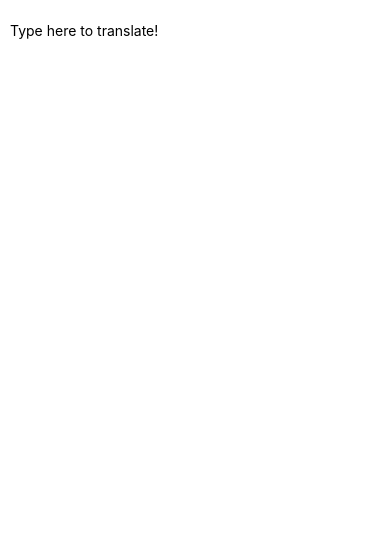
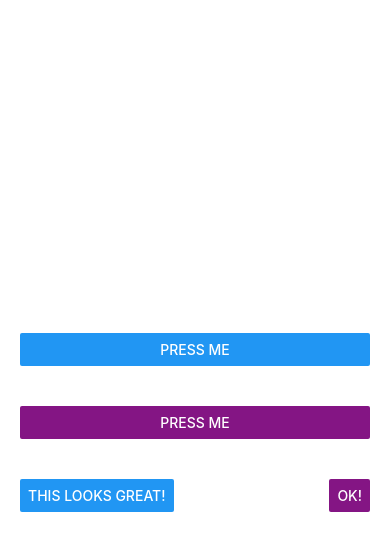
Before and after one commit to lucaaas/testar_coisas_novas, a React Native app in the folder AwesomeProject/: screen / in a window 390 px wide. Shown: the top 550 px of the page. Built offline with nearby package versions, Linux system fonts and the light colour scheme.

Commit message:
Learned button basics.

```diff
--- a/AwesomeProject/App.js
+++ b/AwesomeProject/App.js
@@ -1,24 +1,54 @@
 import React, { Component } from 'react';
-import { AppRegistry, Text, TextInput, View } from 'react-native';
+import { Alert, AppRegistry, Button, StyleSheet, View } from 'react-native';
 
-export default class PizzaTranslator extends Component {
-  constructor(props) {
-    super(props);
-    this.state = {text: ''};
+export default class ButtonBasics extends Component {
+  _onPressButton() {
+    Alert.alert('You tapped the button!')
   }
 
   render() {
     return (
-      <View style={{padding: 10}}>
-        <TextInput
-          style={{height: 40}}
-          placeholder="Type here to translate!"
-          onChangeText={(text) => this.setState({text})}
-        />
-        <Text style={{padding: 10, fontSize: 42}}>
-          {this.state.text.split(' ').map((word) => word && '🍕').join(' ')}
-        </Text>
+      <View style={styles.container}>
+        <View style={styles.buttonContainer}>
+          <Button
+            onPress={this._onPressButton}
+            title="Press Me"
+          />
+        </View>
+        <View style={styles.buttonContainer}>
+          <Button
+            onPress={this._onPressButton}
+            title="Press Me"
+            color="#841584"
+          />
+        </View>
+        <View style={styles.alternativeLayoutButtonContainer}>
+          <Button
+            onPress={this._onPressButton}
+            title="This looks great!"
+          />
+          <Button
+            onPress={this._onPressButton}
+            title="OK!"
+            color="#841584"
+          />
+        </View>
       </View>
     );
   }
 }
+
+const styles = StyleSheet.create({
+  container: {
+   flex: 1,
+   justifyContent: 'center',
+  },
+  buttonContainer: {
+    margin: 20
+  },
+  alternativeLayoutButtonContainer: {
+    margin: 20,
+    flexDirection: 'row',
+    justifyContent: 'space-between'
+  }
+})
```
